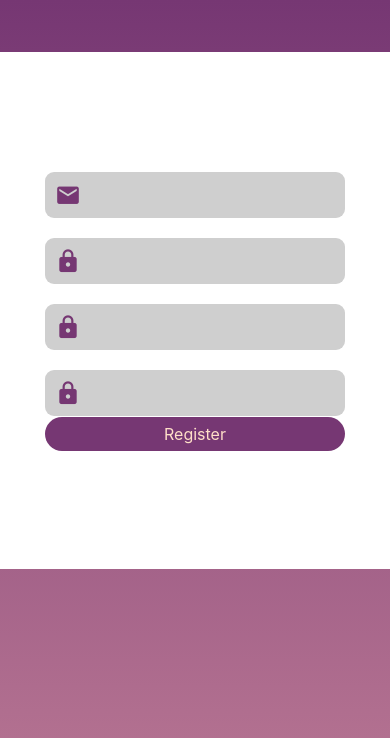
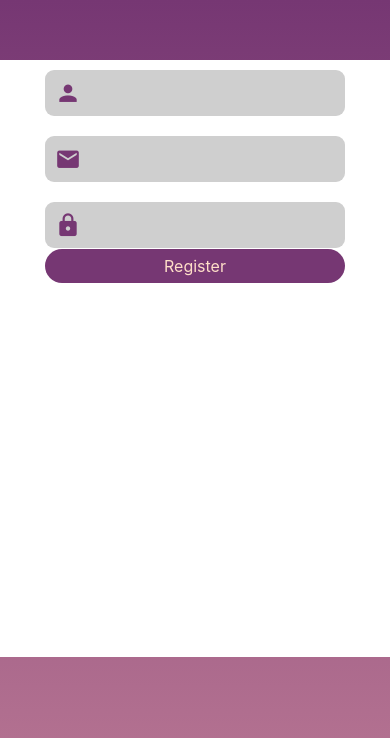
Before and after one commit to ASTROGBAE/COMP3130-example-project-workshops, a React Native app: screen /Register in a window 390 px wide. Shown: the top 738 px of the page. Built offline with nearby package versions, Linux system fonts and the light colour scheme.

Commit message:
got submit form working

```diff
--- a/app/screens/RegisterScreen.js
+++ b/app/screens/RegisterScreen.js
@@ -1,5 +1,5 @@
 import React from 'react';
-import { StyleSheet, View, ImageBackground, Platform, Alert } from 'react-native';
+import { StyleSheet, View, Alert } from 'react-native';
 import {Formik} from 'formik'; // formik used here!
 import * as yup from 'yup';
 
@@ -15,12 +15,12 @@ import AppTextInput from '../components/AppTextInput';
 const data = DataManager.getInstance();
 
 function RegisterScreen({navigation}) {
-    data.createUser("Jacob", "jacob@email.com"); // TODO test, add better one
 
     let schema = yup.object().shape( // yup validation stuff
         {
+            name: yup.string().required().min(1).max(14).label("Name"),
             email: yup.string().required().email().label("Email"),
-            password: yup.string().required().min(4).max(8).label("Email"),
+            password: yup.string().required().min(4).max(14).label("Password"),
         }
     );
 
@@ -29,12 +29,24 @@ function RegisterScreen({navigation}) {
             <View style={{flex:0.1}}></View>
             <View style={styles.container}>
             <Formik
-                    initialValues={{ email: '', password:'', }}
-                    onSubmit={values => console.log(values)}
+                    initialValues={{ name: '', email: '', password:'', }}
+                    onSubmit={values => {
+                        data.createUser(values.name, values.email);
+                        console.log("User created: " + values.name + ", " + values.email);
+                        navigation.navigate('Start')
+                    }}
                     validationSchema={schema}
                 >
                     {({ handleChange, handleSubmit, errors, setFieldTouched, touched }) => (
                     <View>
+                        <AppTextInput // name
+                            autoCapitalize="none"
+                            autoCorrect={false}
+                            icon="account"
+                            onBlur= {() => setFieldTouched("name")}
+                            onChangeText = {handleChange("name")}
+                        />
+                        {touched.name && <AppText title={errors.name} style={{color:'red', fontSize:14}}/>}
                         <AppTextInput // email
                             autoCapitalize="none"
                             autoCorrect={false}
@@ -44,7 +56,7 @@ function RegisterScreen({navigation}) {
                             onBlur= {() => setFieldTouched("email")}
                             onChangeText = {handleChange("email")}
                         />
-                        {touched.email && <AppText title={errors.email} style={{color:'red', fontSize:16}}/>}
+                        {touched.email && <AppText title={errors.email} style={{color:'red', fontSize:14}}/>}
                         <AppTextInput // password
                             autoCapitalize="none"
                             autoCorrect={false}
@@ -54,32 +66,13 @@ function RegisterScreen({navigation}) {
                             onBlur= {() => setFieldTouched("password")}
                             onChangeText = {handleChange("password")}
                         />
-                        <AppTextInput // password
-                            autoCapitalize="none"
-                            autoCorrect={false}
-                            icon="lock"
-                            secureTextEntry={true}
-                            textContentType="password"
-                            onBlur= {() => setFieldTouched("password")}
-                            onChangeText = {handleChange("password")}
-                        />
-                        <AppTextInput // password
-                            autoCapitalize="none"
-                            autoCorrect={false}
-                            icon="lock"
-                            secureTextEntry={true}
-                            textContentType="password"
-                            onBlur= {() => setFieldTouched("password")}
-                            onChangeText = {handleChange("password")}
-                        />
-                        {touched.password && <AppText title={errors.password} style={{color:'red', fontSize:16}}/>}
-                        <AppButton onPress={() => navigation.navigate('Start')}
-                        title="Register" />
+                        {touched.password && <AppText title={errors.password} style={{color:'red', fontSize:14}}/>}
+                        <AppButton onPress={handleSubmit} title="Register" />
                     </View>
                     )}
                 </Formik>
             </View>
-            <View style={{flex:0.4}}></View>
+            <View style={{flex:0.2}}></View>
         </AppScreen>
     );
 }
@@ -89,7 +82,6 @@ const styles = StyleSheet.create({
         flex:1,
         width:'100%',
         backgroundColor: AppColors.white,
-        justifyContent: "center",
         alignItems: "center"
     }
 })
```
